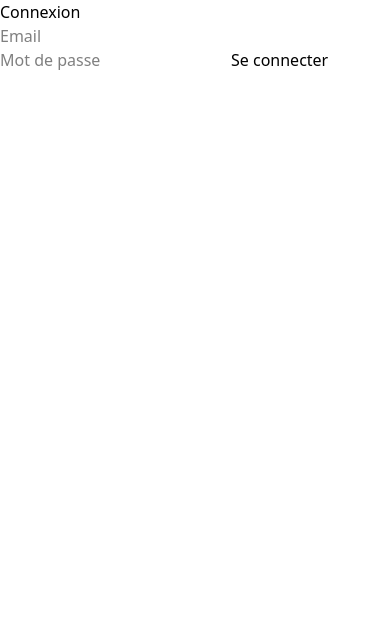
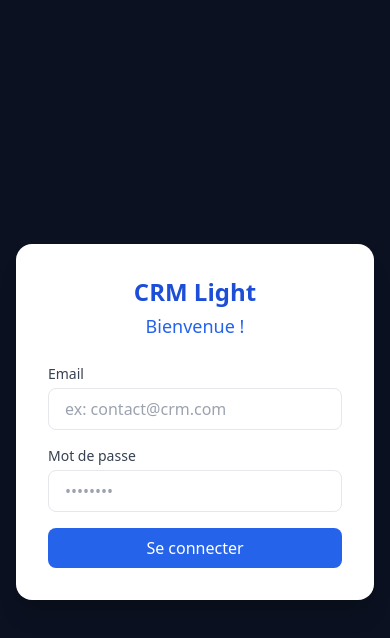
Before and after one commit to ya-pou/frontend-light-crm, an Angular app: page /login in a window 390 px wide. Shown: the top 638 px of the page. Built offline with nearby package versions, Linux system fonts and the light colour scheme.

Commit message:
feat(layout): init responsive layout

```diff
--- a/package.json
+++ b/package.json
@@ -29,7 +29,6 @@
     "@angular/platform-browser": "^20.3.0",
     "@angular/router": "^20.3.0",
     "@ngneat/tailwind": "^7.0.3",
-    "@tailwindcss/postcss": "^4.1.17",
     "rxjs": "~7.8.0",
     "tslib": "^2.3.0",
     "zone.js": "~0.15.0"
@@ -47,7 +46,7 @@
     "karma-jasmine": "~5.1.0",
     "karma-jasmine-html-reporter": "~2.1.0",
     "postcss": "^8.5.6",
-    "tailwindcss": "^4.1.17",
+    "tailwindcss": "^3.4.18",
     "typescript": "~5.9.2"
   }
 }
--- /dev/null
+++ b/postcss.config.cjs
@@ -0,0 +1,6 @@
+module.exports = {
+  plugins: {
+    tailwindcss: {},
+    autoprefixer: {},
+  },
+};
--- /dev/null
+++ b/src/app/core/auth/login.component.html
@@ -0,0 +1,51 @@
+<div class="min-h-screen flex items-center justify-center bg-brand-900 px-4">
+  <div class="w-full max-w-md bg-surface rounded-2xl shadow-xl p-8">
+
+    <!-- Logo + titre -->
+    <div class="text-2xl text-center text-brand-700 font-bold mb-1">CRM Light</div>
+
+    <!-- Message de bienvenue -->
+    <div class="mb-6">
+      <h1 class="text-lg text-center text-brand-600 font-semi-bold mb-1">
+        Bienvenue !
+      </h1>
+    </div>
+
+    @if (errorMessage !== '') {
+    <div class="mb-4 p-3 rounded bg-red-100 text-red-700 text-sm">
+      {{ errorMessage }}
+    </div>
+    }
+
+    <form [formGroup]="form" (ngSubmit)="submit()" class="space-y-4">
+
+      <!-- Email -->
+      <div>
+        <label for="email" class="block text-sm font-medium text-gray-700 mb-1">Email</label>
+        <input id="email" type="email" formControlName="email"
+          class="w-full px-4 py-2 border rounded-lg focus:outline-none focus:ring-2 focus:ring-brand-500"
+          placeholder="ex: contact@crm.com" />
+      </div>
+
+      <!-- Password -->
+      <div>
+        <label for="password" class="block text-sm font-medium text-gray-700 mb-1">Mot de passe</label>
+        <input id="password" type="password" formControlName="password"
+          class="w-full px-4 py-2 border rounded-lg focus:outline-none focus:ring-2 focus:ring-brand-500"
+          placeholder="••••••••" />
+      </div>
+
+      <!-- Submit -->
+      <button type="submit"
+        class="w-full bg-brand-600 hover:bg-brand-700 text-white py-2 px-4 rounded-lg transition disabled:opacity-50 disabled:cursor-not-allowed mt-2"
+        [disabled]="loading">
+        @if (!loading) {
+        Se connecter
+        } @else {
+        <span class="animate-pulse">Connexion...</span>
+        }
+      </button>
+
+    </form>
+  </div>
+</div>
--- a/src/app/core/auth/login.component.ts
+++ b/src/app/core/auth/login.component.ts
@@ -13,21 +13,14 @@ import { AuthService } from '../../core/auth/auth.service';
   standalone: true,
   selector: 'app-login',
   imports: [FormsModule, ReactiveFormsModule],
-  template: `
-    <h1>Connexion</h1>
-
-    <form [formGroup]="form" (ngSubmit)="submit()">
-      <input formControlName="email" placeholder="Email" />
-      <input formControlName="password" placeholder="Mot de passe" type="password" />
-      <button type="submit">Se connecter</button>
-    </form>
-  `,
+  templateUrl: './login.component.html',
 })
 export class LoginComponent implements OnInit {
   form!: FormGroup;
-  constructor(private fb: FormBuilder, private auth: AuthService, private router: Router) {
-    console.log('in login');
-  }
+  loading: boolean = false;
+  errorMessage: string = '';
+
+  constructor(private fb: FormBuilder, private auth: AuthService, private router: Router) {}
 
   ngOnInit(): void {
     console.log('in login');
@@ -38,12 +31,22 @@ export class LoginComponent implements OnInit {
   }
 
   submit() {
-    if (this.form.invalid) return;
+    if (this.form.invalid || this.loading) return;
+
+    this.loading = true;
+    this.errorMessage = '';
 
     const { email, password } = this.form.value;
 
-    this.auth.login(email!, password!).subscribe(() => {
-      this.router.navigate(['/dashboard']);
+    this.auth.login(email!, password!).subscribe({
+      next: () => {
+        this.loading = false;
+        this.router.navigate(['/dashboard']);
+      },
+      error: (err) => {
+        this.loading = false;
+        this.errorMessage = 'Email ou mot de passe incorrect.';
+      },
     });
   }
 }
--- /dev/null
+++ b/src/app/features/layout/layout.component.html
@@ -0,0 +1,148 @@
+<div class="flex min-h-screen bg-surface-muted">
+
+  <!-- ====== SIDEBAR DESKTOP (md et +) ====== -->
+  <aside class="hidden md:flex md:flex-col bg-brand-900 text-white transition-all duration-200"
+    [class.w-64]="!sidebarCollapsed" [class.w-16]="sidebarCollapsed">
+    <!-- Logo -->
+    <div class="flex items-center gap-2 px-4 py-4 border-b border-white/10">
+      <div class="h-8 w-8 rounded-full bg-brand-600 flex items-center justify-center text-xs font-bold">
+        CL
+      </div>
+      @if (!sidebarCollapsed) {
+      <div class="flex flex-col">
+        <!-- TODO: Mettre plutot un logo -->
+        <span class="text-sm font-semibold leading-tight">CRM Light</span>
+        <!-- TODO: Entité réglage pour avoir le nom de l'entrepris -->
+        <span class="text-[11px] text-brand-200">Webmate Services</span>
+      </div>
+      }
+    </div>
+
+    <!-- Nav -->
+    <!-- TODO: Mettre des vrais icones -->
+    <nav class="mt-4 flex-1 space-y-1 px-2">
+      <a routerLink="/users" routerLinkActive="bg-brand-700"
+        class="flex items-center gap-2 py-2 px-2 rounded-lg text-sm hover:bg-brand-700 transition">
+        <span>👤</span>
+        @if (!sidebarCollapsed) { <span>Utilisateurs</span> }
+      </a>
+
+      <a routerLink="/customers" routerLinkActive="bg-brand-700"
+        class="flex items-center gap-2 py-2 px-2 rounded-lg text-sm hover:bg-brand-700 transition">
+        <span>👥</span>
+        @if (!sidebarCollapsed) { <span>Clients</span> }
+      </a>
+
+      <a routerLink="/opportunities" routerLinkActive="bg-brand-700"
+        class="flex items-center gap-2 py-2 px-2 rounded-lg text-sm hover:bg-brand-700 transition">
+        <span>📈</span>
+        @if (!sidebarCollapsed) { <span>Opportunités</span> }
+      </a>
+    </nav>
+
+    <!-- Footer sidebar -->
+    <div class="px-3 py-3 text-[11px] text-brand-200 border-t border-white/10">
+      @if (!sidebarCollapsed) {
+      <div>Connecté en tant que</div>
+      <div class="font-medium text-white truncate">{{ userEmail }}</div>
+      } @else {
+      <span class="block text-center">●</span>
+      }
+    </div>
+  </aside>
+
+  <!-- ====== SIDEBAR MOBILE (overlay, < md) ====== -->
+  @if (mobileSidebarOpen) {
+  <div class="fixed inset-0 z-40 flex md:hidden">
+    <!-- backdrop -->
+    <div class="flex-1 bg-black/40" (click)="closeMobileSidebar()"></div>
+
+    <!-- panneau -->
+    <aside class="w-64 bg-brand-900 text-white flex flex-col">
+      <div class="flex items-center justify-between px-4 py-4 border-b border-white/10">
+        <div class="flex items-center gap-2">
+          <div class="h-8 w-8 rounded-full bg-brand-600 flex items-center justify-center text-xs font-bold">
+            CL
+          </div>
+          <div class="flex flex-col">
+            <span class="text-sm font-semibold leading-tight">CRM Light</span>
+            <span class="text-[11px] text-brand-200">Webmate Services</span>
+          </div>
+        </div>
+        <button class="text-brand-200 hover:text-white" (click)="closeMobileSidebar()">
+          ✕
+        </button>
+      </div>
+
+      <nav class="mt-4 flex-1 space-y-1 px-2">
+        <a routerLink="/users" routerLinkActive="bg-brand-700"
+          class="flex items-center gap-2 py-2 px-2 rounded-lg text-sm hover:bg-brand-700 transition"
+          (click)="closeMobileSidebar()">
+          <span>👤</span>
+          <span>Utilisateurs</span>
+        </a>
+
+        <a routerLink="/customers" routerLinkActive="bg-brand-700"
+          class="flex items-center gap-2 py-2 px-2 rounded-lg text-sm hover:bg-brand-700 transition"
+          (click)="closeMobileSidebar()">
+          <span>👥</span>
+          <span>Clients</span>
+        </a>
+
+        <a routerLink="/opportunities" routerLinkActive="bg-brand-700"
+          class="flex items-center gap-2 py-2 px-2 rounded-lg text-sm hover:bg-brand-700 transition"
+          (click)="closeMobileSidebar()">
+          <span>📈</span>
+          <span>Opportunités</span>
+        </a>
+      </nav>
+
+      <div class="px-3 py-3 text-[11px] text-brand-200 border-t border-white/10">
+        <div>Connecté en tant que</div>
+        <div class="font-medium text-white truncate">{{ userEmail }}</div>
+      </div>
+    </aside>
+  </div>
+  }
+
+  <!-- ====== MAIN AREA ====== -->
+  <div class="flex flex-col flex-1">
+
+    <!-- Header -->
+    <header class="h-14 bg-white border-b flex items-center justify-between px-4 shadow-sm">
+      <div class="flex items-center gap-2">
+        <!-- Bouton mobile (md:hidden) -->
+        <button class="p-2 rounded-lg bg-surface-muted hover:bg-surface transition md:hidden"
+          (click)="openMobileSidebar()" aria-label="Ouvrir le menu">
+          ☰
+        </button>
+
+        <!-- Bouton desktop (hidden md:inline-flex) -->
+        <button class="p-2 rounded-lg bg-surface-muted hover:bg-surface transition hidden md:inline-flex"
+          (click)="toggleDesktopSidebar()" aria-label="Réduire la sidebar">
+          ☰
+        </button>
+
+        <span class="text-sm text-gray-500">
+          <!-- TODO: Mettre plutot le titre du module -->
+          Dashboard
+        </span>
+      </div>
+      <!-- Todo: Faire un menu avec un rond, l'initial de l'utilisateur avec un menu au survol : Réglage du compte, déconnexion etc -->
+      <div class="flex items-center gap-3">
+        <span class="hidden sm:inline text-sm text-gray-600">
+          {{ userEmail }}
+        </span>
+        <button class="px-3 py-1.5 bg-brand-600 hover:bg-brand-700 text-white text-sm rounded-lg transition"
+          (click)="logout()">
+          Déconnexion
+        </button>
+      </div>
+    </header>
+
+    <!-- Contenu -->
+    <main class="p-4 sm:p-6">
+      <router-outlet></router-outlet>
+    </main>
+  </div>
+</div>
--- /dev/null
+++ b/src/app/features/layout/layout.component.ts
@@ -0,0 +1,40 @@
+import { Component } from '@angular/core';
+import { Router, RouterLink, RouterLinkActive, RouterOutlet } from '@angular/router';
+import { AuthService } from '../../core/auth/auth.service';
+
+@Component({
+  standalone: true,
+  selector: 'app-layout',
+  imports: [RouterOutlet, RouterLink, RouterLinkActive],
+  templateUrl: './layout.component.html',
+})
+export class LayoutComponent {
+  // Desktop : sidebar réduite ou non
+  sidebarCollapsed = false;
+
+  // Mobile : sidebar ouverte ou non (overlay)
+  mobileSidebarOpen = false;
+
+  constructor(public auth: AuthService, private router: Router) {}
+
+  toggleDesktopSidebar() {
+    this.sidebarCollapsed = !this.sidebarCollapsed;
+  }
+
+  openMobileSidebar() {
+    this.mobileSidebarOpen = true;
+  }
+
+  closeMobileSidebar() {
+    this.mobileSidebarOpen = false;
+  }
+
+  logout() {
+    this.auth.logout();
+    this.router.navigate(['/login']);
+  }
+
+  get userEmail(): string {
+    return this.auth.currentUser()?.email ?? '';
+  }
+}
--- /dev/null
+++ b/src/app/features/users/users.component.ts
@@ -0,0 +1,9 @@
+import { Component } from '@angular/core';
+
+@Component({
+  standalone: true,
+  selector: 'app-user',
+  imports: [],
+  template: ` <h1 class="text-3xl font-bold underline">Hello world! You are in the user page</h1> `,
+})
+export class UsersComponent {}
--- a/src/styles.css
+++ b/src/styles.css
@@ -1,2 +1,3 @@
-/* You can add global styles to this file, and also import other style files */
-@import "tailwindcss";
+@tailwind base;
+@tailwind components;
+@tailwind utilities;
--- /dev/null
+++ b/tailwind.config.js
@@ -0,0 +1,24 @@
+/** @type {import('tailwindcss').Config} */
+module.exports = {
+  content: ['./src/**/*.{html,ts}'],
+  theme: {
+    extend: {
+      colors: {
+        brand: {
+          50: '#eff6ff',
+          100: '#dbeafe',
+          200: '#bfdbfe',
+          500: '#3b82f6',
+          600: '#2563eb',
+          700: '#1d4ed8',
+          900: '#0b1120',
+        },
+        surface: {
+          DEFAULT: '#ffffff',
+          muted: '#f3f4f6',
+        },
+      },
+    },
+  },
+  plugins: [],
+};
```
Also changed, not shown: src/app/app.routes.ts (+17 -4 lines), .postcssrc.json (deleted), 1 other file (tests, documents, lock files or other folders).
